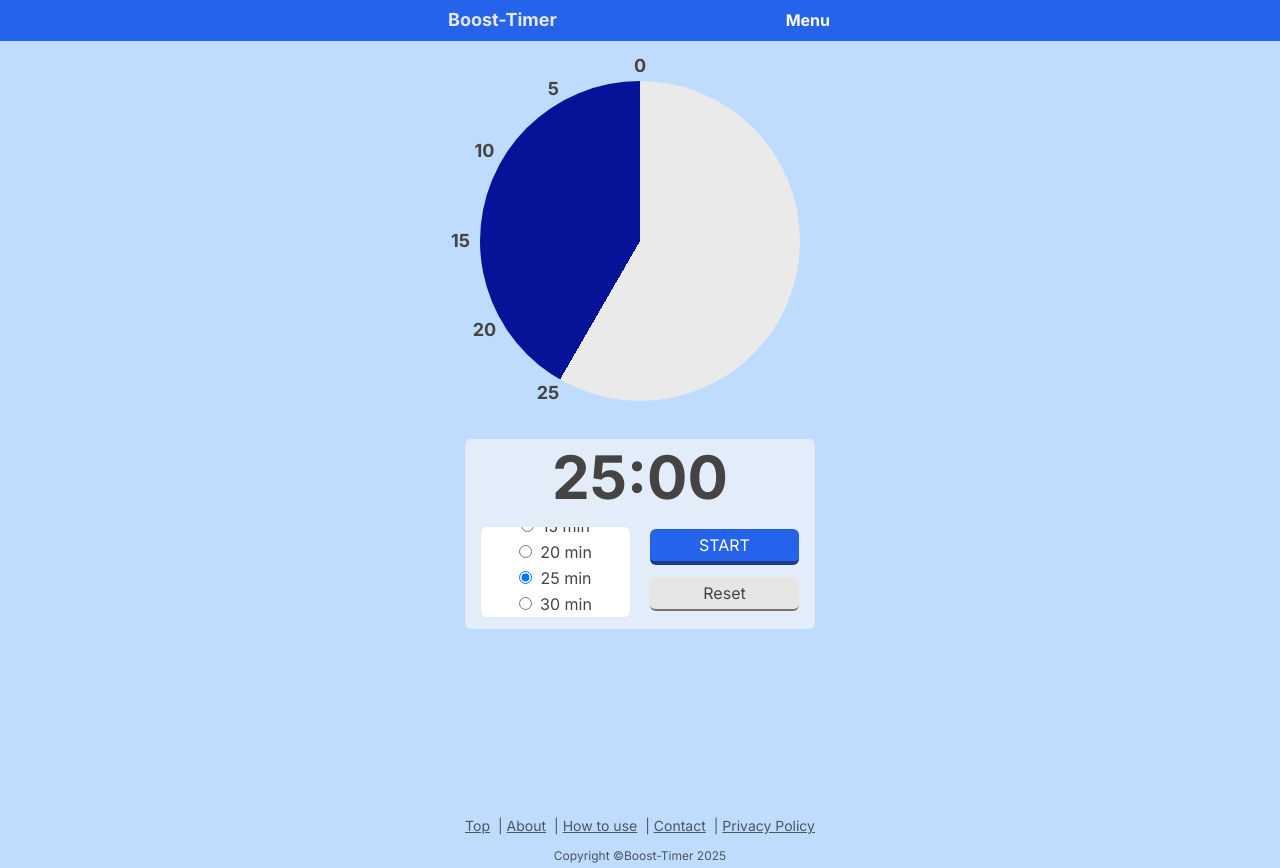
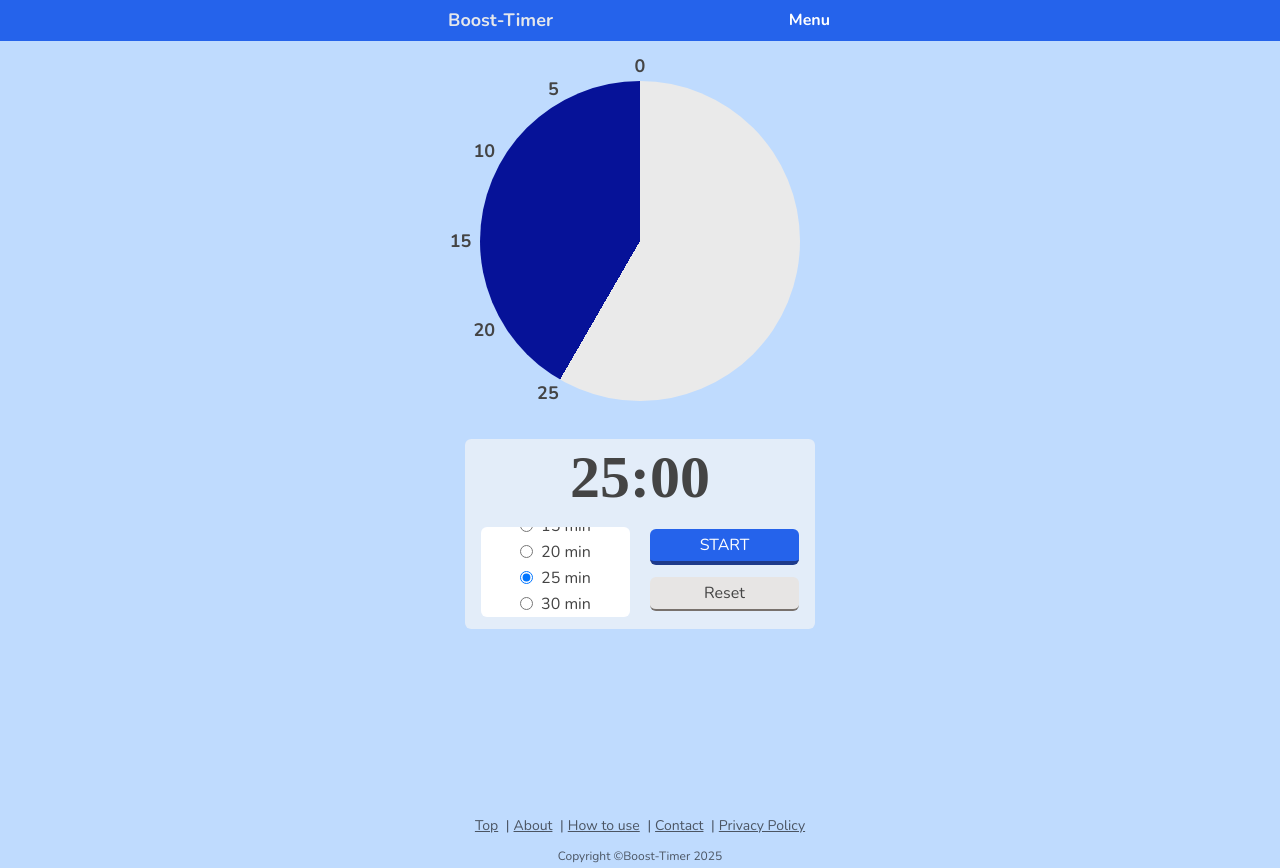
Before and after one commit to kenwebwork/visual-timer, a React (Vite) app: page / in a window 1280 px wide. Built offline with nearby package versions, Linux system fonts and the light colour scheme; no server answers.

Commit message:
changed fonts

```diff
--- a/src/features/timer/TimeSetting.tsx
+++ b/src/features/timer/TimeSetting.tsx
@@ -37,7 +37,7 @@ const TimeSetting: React.FC<TimeSettingProps> = ({
     if (el) { el.scrollTop = initScrollPos; }
   }, []);
 
-  // shortcut スクロールしないようにする
+  // shortcut
   useEffect(() => {
     const handleKeyDown = (e: KeyboardEvent) => {
       if (e.key.toLowerCase() === 'm') {
--- a/src/index.css
+++ b/src/index.css
@@ -1,5 +1,5 @@
 @import url('https://fonts.googleapis.com/css2?family=M+PLUS+Rounded+1c&family=Noto+Sans:ital,wght@0,100..900;1,100..900&family=Open+Sans:ital,wght@0,300..800;1,300..800&display=swap');
-@import url('https://fonts.googleapis.com/css2?family=Inter:ital,opsz,wght@0,14..32,100..900;1,14..32,100..900&family=Noto+Sans+JP:wght@100..900&display=swap');
+@import url('https://fonts.googleapis.com/css2?family=Inter:ital,opsz,wght@0,14..32,100..900;1,14..32,100..900&family=Noto+Sans:ital,wght@0,100..900;1,100..900&family=Nunito:ital,wght@0,200..1000;1,200..1000&display=swap');
 
 @tailwind base;
 @tailwind components;
@@ -7,7 +7,7 @@
 
 body {
   color: #444;
-  font-family: "Inter", "Open Sans", serif;
+  font-family: "Nunito", "Open Sans", serif;
 }
 
 body::-webkit-scrollbar {
--- a/src/pages/HomePage.tsx
+++ b/src/pages/HomePage.tsx
@@ -88,7 +88,7 @@ const HomePage: React.FC = () => {
     adjustEndTime(newTime)
   };
 
-  // handle key down
+  // shrotcuts
   useEffect(() => {
     const handleKeyDown = (event: KeyboardEvent): void => {
       const key = event.key.toLowerCase();
@@ -121,7 +121,7 @@ const HomePage: React.FC = () => {
         <VisualTimer remainingTime={remainingTime} />
       </section>
       <section className="mt-[10px] pt-2 px-4 pb-3 w-full rounded-md bg-white/60 backdrop-opacity-5 backdrop-invert dark:bg-black/60">
-        <h2 className="mb-5 text-6xl text-center font-bold dark:text-[#ccc]">
+        <h2 className="mb-5 text-6xl text-center font-bold dark:text-[#ccc] font-[Noto-Sans]">
           {getFormatTime(remainingTime)}
         </h2>
         <Controller
```
